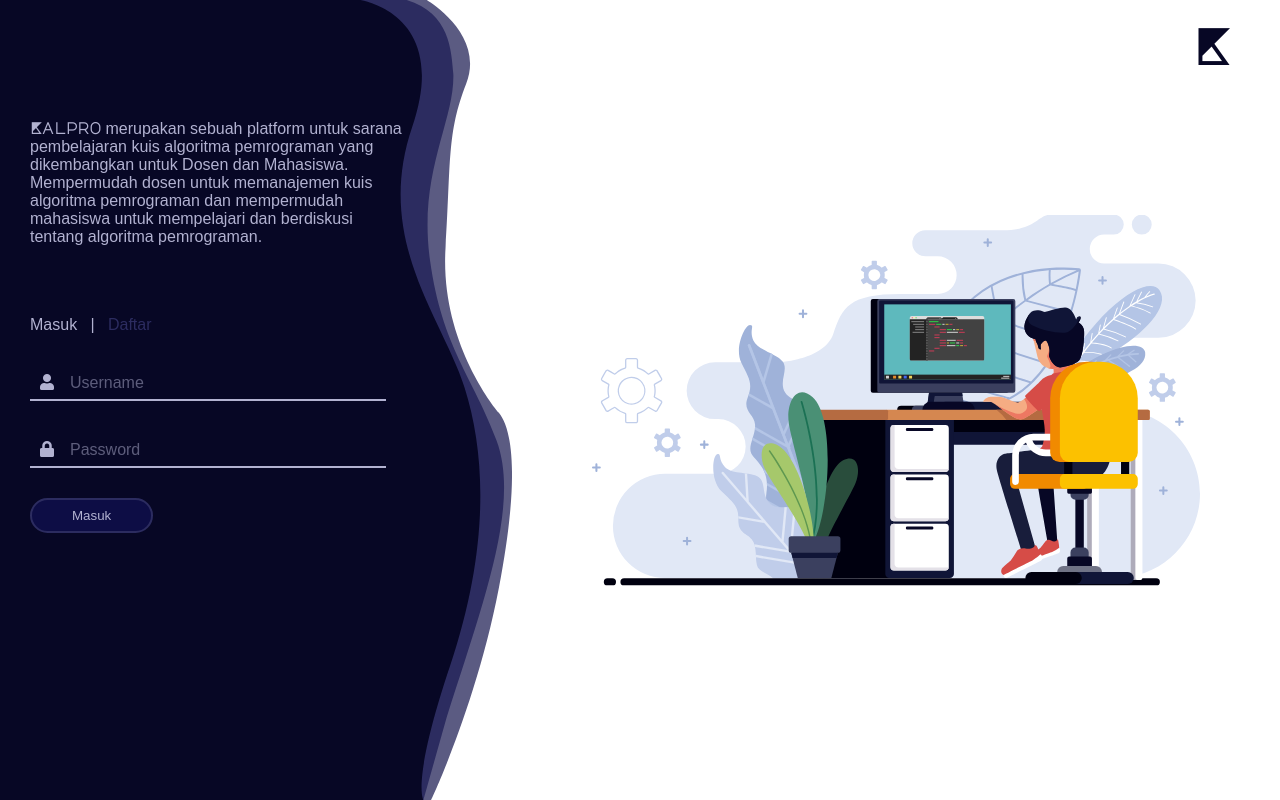
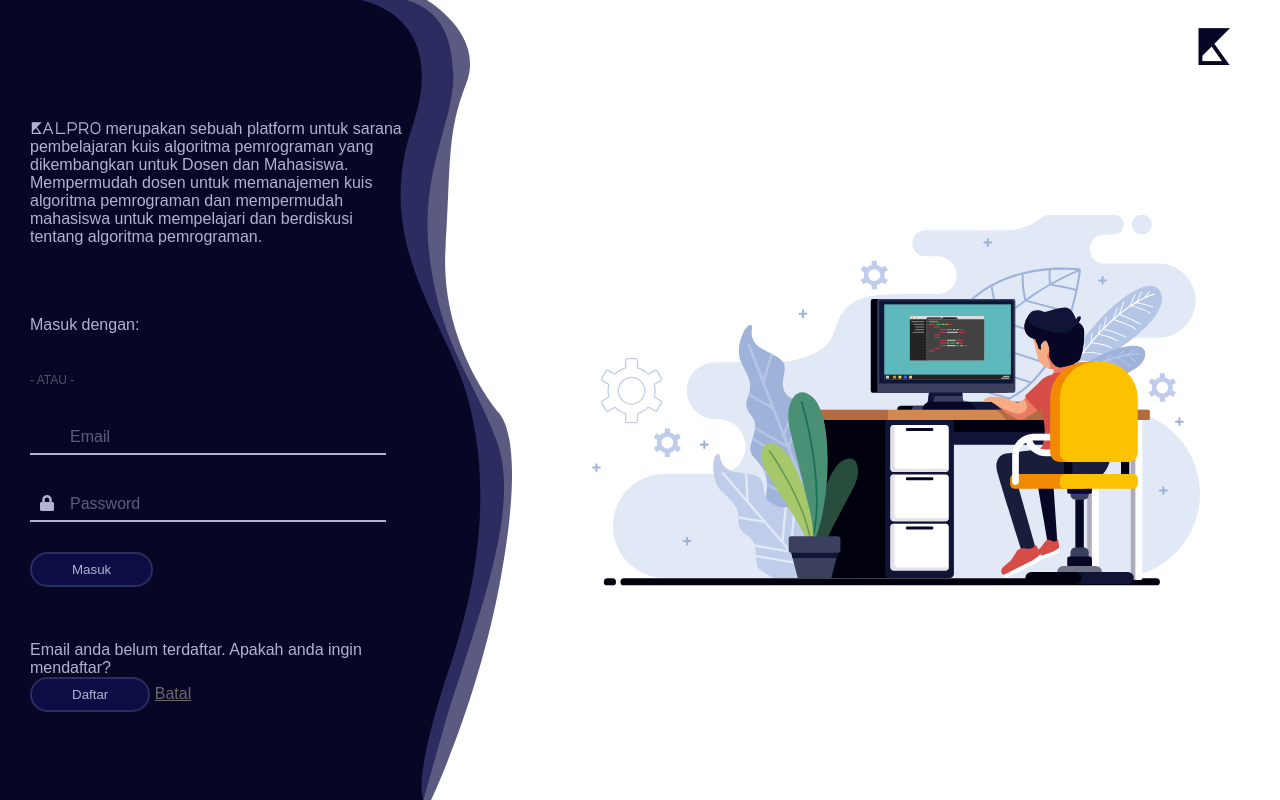
Before and after one commit to noviandsh/kalpro, a CodeIgniter app: page /kalpro/index.php/home/login in a window 1280 px wide. Run offline with CodeIgniter, Linux system fonts and the light colour scheme; some libraries are stand-ins or nearby versions.

Commit message:
add login with google

```diff
--- a/application/views/page/login-page.php
+++ b/application/views/page/login-page.php
@@ -7,8 +7,12 @@
     <meta name="viewport" content="width=device-width, initial-scale=1">
     <link rel="stylesheet" type="text/css" media="screen" href="<?=base_url('assets/css/all.min.css')?>">
     <link rel="stylesheet" type="text/css" media="screen" href="<?=base_url('assets/css/login-style.css')?>">
+    <link rel="stylesheet" href="https://cdnjs.cloudflare.com/ajax/libs/jquery-modal/0.9.1/jquery.modal.min.css" />
+    <link href="<?=base_url('assets/img/circ-favicon-v2.png');?>" rel="shortcut icon" type="text/css">
     <script src="<?=base_url('assets/js/jquery.min.js')?>"></script>
-    <script src="<?=base_url('assets/js/particles.js')?>"></script>
+    <script src="<?=base_url('assets/js/particles.js')?>"></script><!-- jQuery Modal -->
+    <script src="https://cdnjs.cloudflare.com/ajax/libs/jquery-modal/0.9.1/jquery.modal.min.js"></script>
+    <meta name="google-signin-client_id" content="629518986414-8j66q6m7h3mf08kh51n18cpsrkigl1kk.apps.googleusercontent.com">
 </head>
 <body id="particles-js">
     <div id="navbar">
@@ -17,45 +21,26 @@
     <div id="container">
         <div id="form-container">
             <div id="desc"><span>Kalpro</span> merupakan sebuah platform untuk sarana pembelajaran kuis algoritma pemrograman yang dikembangkan untuk Dosen dan Mahasiswa. Mempermudah dosen untuk memanajemen kuis algoritma pemrograman dan mempermudah mahasiswa untuk mempelajari dan berdiskusi tentang algoritma pemrograman.</div>
-            <span id="login-tab" class="tab-btn active" tab="login">Masuk</span> &nbsp;&nbsp;|&nbsp;&nbsp; <span id="register-tab" class="tab-btn" tab="register">Daftar</span>
+            <!-- <span id="login-tab" class="tab-btn active" tab="login">Masuk</span> &nbsp;&nbsp;|&nbsp;&nbsp; <span id="register-tab" class="tab-btn" tab="register">Daftar</span> -->
             <div id="login-container">
+                <span>Masuk dengan:</span><br><br>
+                <div class="g-signin2" data-onsuccess="onSignIn"></div><br>
+                <span style="color:rgba(255, 255, 255, 0.3);font-size: 12px;">- ATAU -</span>
                 <form id="logForm">
-                    <div class="input-group user">
-                        <input class="fancy-input" type="text" name="user" id="user" placeholder=" ">
-                        <span class="floating-label">Username</span>
+                    <div class="input-group email">
+                        <input class="fancy-input" type="email" name="email" id="email" placeholder=" ">
+                        <span class="floating-label">Email</span>
                     </div>
                     <div class="input-group pass">
                         <input class="fancy-input" type="password" name="pass" id="pass" placeholder=" ">
                         <span class="floating-label">Password</span>
                     </div>
                     <div>
-                        <button id="login-btn">Masuk</button>
+                        <button class="styled-btn" id="login-btn" data-icon='&#xf2f6'>Masuk</button>
                     </div>
                     <br><br><br>
                     <div>
                         <?=$this->session->regist?>
-                    </div>
-                </form>
-            </div>
-            <div id="register-container">
-                <br><br>
-                <form id="regForm" action="<?=base_url('dataprocess/register')?>" method="post">
-                    <div>
-                        <label for="">Tipe :</label>
-                        <input type="radio" name="type" value="d"> Dosen
-                        <input type="radio" name="type" value="m"> Mahasiswa
-                    </div>
-                    <div class="input-group user">
-                        <input class="fancy-input" type="text" name="user" id="userRegist" placeholder=" " onChange="userCheck()">
-                        <span class="floating-label">Username</span>
-                    </div>
-                    <div><span id="user-availability-status"></span> </div>
-                    <div class="input-group pass">
-                        <input class="fancy-input" type="password" name="pass" id="passRegist" placeholder=" ">
-                        <span class="floating-label">Password</span>
-                    </div>
-                    <div>
-                        <button id="reg-btn">Daftar</button>
                     </div>
                 </form>
             </div>
@@ -65,6 +50,49 @@
                     <button id="mask-btn">Daftar</button>
                 </div>
             </div> -->
+            <!-- Modal HTML embedded directly into document -->
+            <div id="register-modal" class="modal">
+                <div id="register-container">
+                    <br><br>
+                    <form id="regForm" action="<?=base_url('dataprocess/register')?>" method="post">
+                        <input type="text" name="google-acc" id="google-acc">
+                        <input type="text" name="photo" id="photo">
+                        <textarea name="idtoken" id="idtoken" cols="30" rows="10"></textarea>
+                        <div>
+                            <label for="">Daftar sebagai :</label><br><br>
+                            <input type="radio" name="type" value="d" required> Dosen
+                            <input type="radio" name="type" value="m" required> Mahasiswa
+                        </div>
+                        <div class="input-group email-reg">
+                            <input class="fancy-input" type="text" name="reg-email" id="reg-email" placeholder=" " onChange="userCheck()" required>
+                            <span class="floating-label">Email</span>
+                        </div>
+                        <div class="input-group name-reg">
+                            <input class="fancy-input" type="text" name="reg-name" id="reg-name" placeholder=" " onChange="userCheck()" required>
+                            <span class="floating-label">Nama</span>
+                        </div>
+                        <div><span id="user-availability-status"></span> </div>
+                        <div class="input-group pass-reg">
+                            <input class="fancy-input" type="password" name="pass" id="passRegist" placeholder=" ">
+                            <span class="floating-label">Password</span>
+                        </div>
+                        <div class="input-group pass-reg">
+                            <input class="fancy-input" type="password" name="pass" id="passRegist" placeholder=" ">
+                            <span class="floating-label">Password</span>
+                        </div>
+                        <div>
+                            <button class="modal-btn" data-icon='&#xf46d' id="reg-btn">Daftar</button>
+                            <a style="color: #6b6a6a;" href="#" rel="modal:close" onclick="signOut();">Batal</a>
+                        </div>
+                    </form>
+                </div>
+            </div>
+            <div id="modal" class="modal">
+                <p>Email anda belum terdaftar. Apakah anda ingin mendaftar?</p>
+                <button id="reg-modal-btn" class="modal-btn" data-icon='&#xf46d'>Daftar</button>
+                <a style="color: #6b6a6a;" href="#" rel="modal:close" onclick="signOut();">Batal</a>
+            </div>
+
         </div>
         <div id="vector-img">
             <img src="<?=base_url()?>assets/img/front-vector.svg" alt="">
@@ -77,6 +105,79 @@
         // particlesJS.load('particles-js', 'assets/js/particlesjs-config-black.json', function() {
         // console.log('callback - particles.js config loaded');
         // });
+
+        function signOut() {
+            var auth2 = gapi.auth2.getAuthInstance();
+            auth2.signOut().then(function () {
+            console.log('User signed out.');
+            });
+        }
+        function onSignIn(googleUser) {
+            let profile = googleUser.getBasicProfile();
+            // console.log('ID: ' + profile.getId()); // Do not send to your backend! Use an ID token instead.
+            // console.log('Name: ' + profile.getName());
+            // console.log('Image URL: ' + profile.getImageUrl());
+            // console.log('Email: ' + profile.getEmail()); // This is null if the 'email' scope is not present.
+            let name =  profile.getName();
+            let photo = profile.getImageUrl();
+            let email = profile.getEmail(); // This is null if the 'email' scope is not present.
+            let id_token = googleUser.getAuthResponse().id_token;
+
+            // AJAX
+            $.ajax({
+                type  : 'POST',
+                url   : '<?=base_url()?>dataprocess/googlelogin',
+                // dataType: 'json',
+                data : {
+                    name: name,
+                    photo: photo,
+                    email:email,
+                    token:id_token
+                },
+                error: function (jqXHR, textStatus, errorThrown){
+                    alert(errorThrown.status);
+                },
+                success : function(data){
+                    // console.log(data);
+                    if(data.status == 1){
+                        window.location = "<?=base_url()?>";
+                    }else{
+                        $("#modal").modal({
+                            escapeClose: false,
+                            clickClose: false,
+                            showClose: false,
+                            fadeDuration: 100
+                        });
+                        $('.pass-reg').hide();
+                        $('.pass-reg').children('input').prop('required', false);
+                        $('#reg-email').val(email).prop('readonly', true);
+                        $('#reg-name').val(name).css('color', 'black');
+                        $('#google-acc').val('1');
+                        $('#idtoken').val(id_token);
+                        $('#photo').val(photo);
+                    }
+                }
+            });
+
+            // XHR
+            // let xhr = new XMLHttpRequest();
+            // xhr.open('POST', '<?=base_url('dataprocess/googlelogin')?>');
+            // xhr.setRequestHeader('Content-Type', 'application/x-www-form-urlencoded');
+            // xhr.onload = function() {
+            // console.log('Signed in as: ' + xhr.responseText);
+            // };
+            // xhr.send('idtoken=' + id_token);
+        }
+
+        $('#reg-modal-btn').click(function(){
+            $("#register-modal").modal({
+                escapeClose: false,
+                clickClose: false,
+                showClose: false,
+                fadeDuration: 100
+            });
+        });
+
         let mask = true;
         $('#mask-btn').click(function(){
             console.log(mask);
@@ -116,13 +217,13 @@
 
         $('#logForm').submit(function(e){
 			e.preventDefault();
-            var user = $("#user").val();
+            var email = $("#email").val();
             var pass = $("#pass").val();
             $.ajax({
                 type  : 'POST',
                 url   : '<?=base_url()?>dataprocess/login',
                 // dataType: 'json',
-                data : {username:user, password:pass},
+                data : {email:email, password:pass},
                 beforeSend: function () {
                     // ... your initialization code here (so show loader) ...
                 },
@@ -157,5 +258,6 @@
             });
         }
     </script>
+    <script src="https://apis.google.com/js/platform.js" async defer></script>
 </body>
 </html>
```
